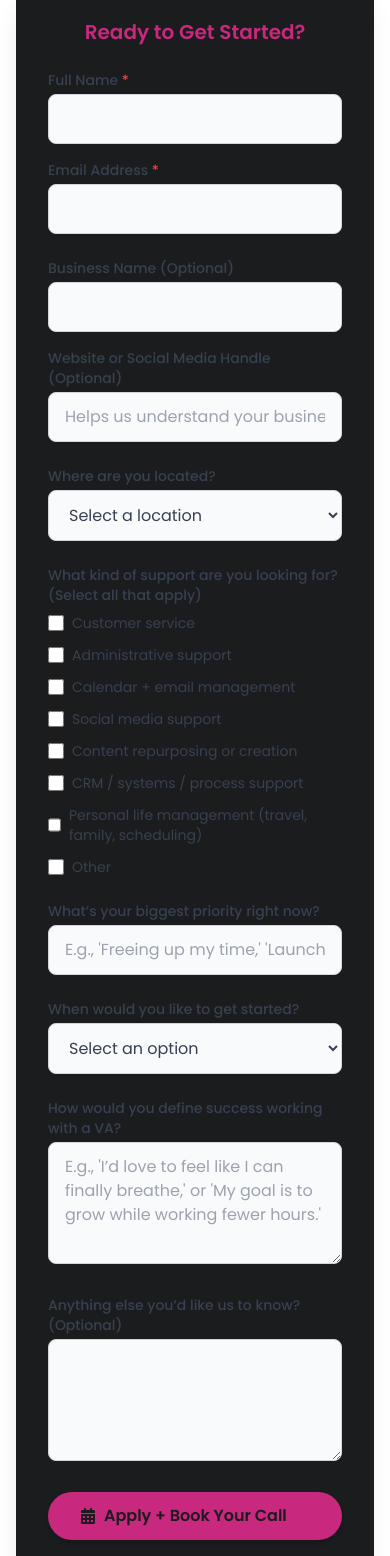
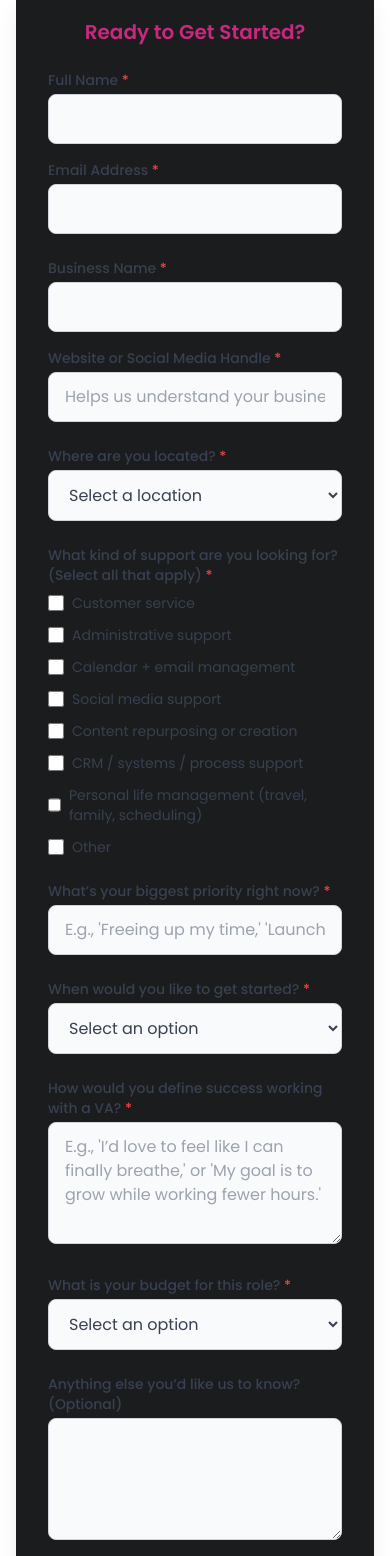
Before and after one commit to CarolKabi/Ai-VA, a React (Vite) app: page /contact in a window 390 px wide. Shown: the part 441-1997 px from the top of the page. Built offline with nearby package versions, Linux system fonts and the light colour scheme.

Commit message:
The comiit

```diff
--- a/src/component/AboutComponent/AboutHero.jsx
+++ b/src/component/AboutComponent/AboutHero.jsx
@@ -38,7 +38,7 @@ const AboutHero = () => {
           </p>
           <div className="flex flex-col sm:flex-row gap-4 justify-center lg:justify-start">
             <Link
-              to={'https://zcal.co/carolinekabi/discovery-call-30min'}
+              to={'/contact'}
               className="relative bg-color text-white font-semibold py-2 px-6 rounded-full shadow-xl hover:shadow-2xl transition-all duration-300 bg-opacity-95 hover:bg-opacity-100 overflow-hidden"
               whileHover={{ scale: 1.1 }}
               whileTap={{ scale: 0.95 }}
--- a/src/component/AboutComponent/MeetCaroline.jsx
+++ b/src/component/AboutComponent/MeetCaroline.jsx
@@ -44,7 +44,7 @@ const MeetCaroline = () => {
             </ul>
           </div>
           <a
-            href="https://zcal.co/carolinekabi/discovery-call-30min"
+            href="/contact"
             target="_blank"
             rel="noopener noreferrer"
             className="relative bg-color text-white font-semibold mt-4 py-2 px-6 rounded-full shadow-xl hover:shadow-2xl transition-all duration-300 bg-opacity-95 hover:bg-opacity-100 overflow-hidden"
--- a/src/component/AboutComponent/Revolution.jsx
+++ b/src/component/AboutComponent/Revolution.jsx
@@ -103,7 +103,7 @@ const Revolution = () => {
           variants={containerVariants}
         >
           <motion.a
-            href="https://zcal.co/carolinekabi/discovery-call-30min"
+            href="/contact"
             target="_blank"
             rel="noopener noreferrer"
             className="inline-flex items-center px-5 py-2 text-xs sm:text-sm font-semibold rounded-full bg-color text-white shadow-lg"
--- a/src/component/AboutComponent/WhyIDoThis.jsx
+++ b/src/component/AboutComponent/WhyIDoThis.jsx
@@ -38,7 +38,7 @@ const WhyIDoThis = () => {
             <span className="font-semibold text-color">One founder. One VA. One transformation at a time.</span>
           </p>
           <a
-            href="https://zcal.co/carolinekabi/discovery-call-30min"
+            href="/contact"
             target="_blank"
             rel="noopener noreferrer"
             className="inline-flex items-center px-4 py-1.5 text-xs sm:text-sm font-semibold rounded-full bg-color text-white shadow-md hover:bg-[#a62066] transition-colors duration-300"
--- a/src/component/ContactComponent/ContactPage.jsx
+++ b/src/component/ContactComponent/ContactPage.jsx
@@ -57,18 +57,19 @@ const ContactUs = () => {
     const supportTypes = Array.from(e.target.querySelectorAll('input[name="supportTypes"]:checked')).map(
       (input) => input.value
     );
-    formData.append('supportTypes', supportTypes.join(', ') || 'N/A');
+    formData.append('supportTypes', supportTypes.join(', '));
 
     // Handle conditional fields
     if (e.target.location.value === 'Other') {
       formData.append('location', e.target.locationOther.value || 'N/A');
     }
-    formData.append('businessName', e.target.businessName.value || 'N/A');
-    formData.append('website', e.target.website.value || 'N/A');
+    formData.append('businessName', e.target.businessName.value);
+    formData.append('website', e.target.website.value);
     formData.append('otherSupport', e.target.otherSupport?.value || 'N/A');
-    formData.append('priority', e.target.priority.value || 'N/A');
-    formData.append('startTime', e.target.startTime.value || 'N/A');
-    formData.append('success', e.target.success.value || 'N/A');
+    formData.append('priority', e.target.priority.value);
+    formData.append('startTime', e.target.startTime.value);
+    formData.append('success', e.target.success.value);
+    formData.append('budget', e.target.budget.value);
     formData.append('additionalInfo', e.target.additionalInfo.value || 'N/A');
 
     try {
@@ -86,6 +87,7 @@ const ContactUs = () => {
           message: 'Form submitted successfully! We’ll get back to you soon.',
         });
         e.target.reset();
+        window.location.href = 'https://zcal.co/carolinekabi/discovery-call-30min';
       } else {
         setLoading(false);
         console.error('Error:', result);
@@ -207,24 +209,26 @@ const ContactUs = () => {
               <div className="grid grid-cols-1 sm:grid-cols-2 gap-4">
                 <div>
                   <label htmlFor="businessName" className="block text-sm font-medium text-gray-700 mb-1">
-                    Business Name (Optional)
+                    Business Name <span className="text-red-500">*</span>
                   </label>
                   <input
                     type="text"
                     id="businessName"
                     name="businessName"
+                    required
                     className="w-full px-4 py-3 border border-gray-300 rounded-lg focus:outline-none focus:ring-2 focus:ring-[#C8287E] text-gray-700 bg-gray-50"
                     aria-label="Your business name"
                   />
                 </div>
                 <div>
                   <label htmlFor="website" className="block text-sm font-medium text-gray-700 mb-1">
-                    Website or Social Media Handle (Optional)
+                    Website or Social Media Handle <span className="text-red-500">*</span>
                   </label>
                   <input
                     type="text"
                     id="website"
                     name="website"
+                    required
                     className="w-full px-4 py-3 border border-gray-300 rounded-lg focus:outline-none focus:ring-2 focus:ring-[#C8287E] text-gray-700 bg-gray-50"
                     aria-label="Your website or social media handle"
                     placeholder="Helps us understand your business"
@@ -233,11 +237,12 @@ const ContactUs = () => {
               </div>
               <div>
                   <label htmlFor="location" className="block text-sm font-medium text-gray-700 mb-1">
-                  Where are you located?
+                    Where are you located? <span className="text-red-500">*</span>
                   </label>
                 <select
                   id="location"
                   name="location"
+                  required
                   className="w-full px-4 py-3 border border-gray-300 rounded-lg focus:outline-none focus:ring-2 focus:ring-[#C8287E] text-gray-700 bg-gray-50"
                   aria-label="Your location"
                 >
@@ -256,7 +261,7 @@ const ContactUs = () => {
               </div>
               <div>
                   <label className="block text-sm font-medium text-gray-700 mb-2">
-                  What kind of support are you looking for? (Select all that apply)
+                    What kind of support are you looking for? (Select all that apply) <span className="text-red-500">*</span>
                   </label>
                 <div className="grid grid-cols-1 sm:grid-cols-2 gap-3">
                   {supportOptions.map((option, idx) => (
@@ -295,12 +300,13 @@ const ContactUs = () => {
               </div>
               <div>
                   <label htmlFor="priority" className="block text-sm font-medium text-gray-700 mb-1">
-                  What’s your biggest priority right now?
+                    What’s your biggest priority right now? <span className="text-red-500">*</span>
                   </label>
                 <input
                   type="text"
                   id="priority"
                   name="priority"
+                  required
                   className="w-full px-4 py-3 border border-gray-300 rounded-lg focus:outline-none focus:ring-2 focus:ring-[#C8287E] text-gray-700 bg-gray-50"
                   aria-label="Your biggest priority"
                   placeholder="E.g., 'Freeing up my time,' 'Launching my course,' 'Getting organized'"
@@ -308,11 +314,12 @@ const ContactUs = () => {
               </div>
               <div>
                   <label htmlFor="startTime" className="block text-sm font-medium text-gray-700 mb-1">
-                  When would you like to get started?
+                    When would you like to get started? <span className="text-red-500">*</span>
                   </label>
                 <select
                   id="startTime"
                   name="startTime"
+                  required
                   className="w-full px-4 py-3 border border-gray-300 rounded-lg focus:outline-none focus:ring-2 focus:ring-[#C8287E] text-gray-700 bg-gray-50"
                   aria-label="When you want to start"
                 >
@@ -325,16 +332,35 @@ const ContactUs = () => {
               </div>
               <div>
                   <label htmlFor="success" className="block text-sm font-medium text-gray-700 mb-1">
-                  How would you define success working with a VA?
+                    How would you define success working with a VA? <span className="text-red-500">*</span>
                   </label>
                 <textarea
                   id="success"
                   name="success"
                   rows="4"
+                  required
                   className="w-full px-4 py-3 border border-gray-300 rounded-lg focus:outline-none focus:ring-2 focus:ring-[#C8287E] text-gray-700 bg-gray-50"
                   aria-label="Define success with a virtual assistant"
                   placeholder="E.g., 'I’d love to feel like I can finally breathe,' or 'My goal is to grow while working fewer hours.'"
                 />
+              </div>
+              <div>
+                <label htmlFor="budget" className="block text-sm font-medium text-gray-700 mb-1">
+                  What is your budget for this role? <span className="text-red-500">*</span>
+                </label>
+                <select
+                  id="budget"
+                  name="budget"
+                  required
+                  className="w-full px-4 py-3 border border-gray-300 rounded-lg focus:outline-none focus:ring-2 focus:ring-[#C8287E] text-gray-700 bg-gray-50"
+                  aria-label="Your budget for this role"
+                >
+                  <option value="">Select an option</option>
+                  <option value="Under $500/month">Under $500/month</option>
+                  <option value="$500 - $1,000/month">$500 - $1,000/month</option>
+                  <option value="$1,000 - $2,000/month">$1,000 - $2,000/month</option>
+                  <option value="Over $2,000/month">Over $2,000/month</option>
+                </select>
               </div>
               <div>
                 <label htmlFor="additionalInfo" className="block text-sm font-medium text-gray-700 mb-1">
@@ -454,7 +480,7 @@ const ContactUs = () => {
             <p className="text-sm sm:text-base text-gray-600 mb-6 leading-relaxed">
               Complete the form above and we’ll be in touch within 1 business day.
             </p>
-            <Link
+            {/* <Link
               to="https://zcal.co/carolinekabi/discovery-call-30min"
               target="_blank"
               rel="noopener noreferrer"
@@ -466,7 +492,7 @@ const ContactUs = () => {
             >
               <FaCalendarAlt className="mr-2 text-base" aria-hidden="true" />
               Apply + Book Your Call
-            </Link>
+            </Link> */}
           </motion.div>
         </div>
       </motion.div>
--- a/src/component/HomeComponent/Testimonial.jsx
+++ b/src/component/HomeComponent/Testimonial.jsx
@@ -153,7 +153,7 @@ const Testimonial = () => {
               exit={{ opacity: 0, scale: 0.8, transition: { duration: 0.3 } }}
             >
               <p
-                className="text-sm sm:text-base leading-relaxed italic"
+                className="text-sm sm:text-base leading-relaxed text-gray-600 italic"
                 style={{ color: '#333/dark gray' }} // Dark gray
               >
                 "{testimonials[currentIndex].quote}"
--- a/src/component/PricingComponents/CastlePlan.jsx
+++ b/src/component/PricingComponents/CastlePlan.jsx
@@ -85,9 +85,7 @@ const CastlePlan = () => {
             Best for those need AI support, cross functional team support, and to do more with less.
           </p>
           <Link
-            to="https://zcal.co/carolinekabi/discovery-call-30min"
-            target="_blank"
-            rel="noopener noreferrer"
+            to="/contact"
             className="inline-flex items-center px-5 py-2 text-xs sm:text-sm font-semibold rounded-full bg-color text-white shadow-md hover:bg-[#a62066] transition-colors duration-300"
             aria-label="Book a strategy call to explore The Castle custom pricing plan with AI Empowered Virtual Assistants"
           >
@@ -123,7 +121,7 @@ const CastlePlan = () => {
               Contact Us Directly
             </Link>
             <Link
-              to="https://zcal.co/carolinekabi/discovery-call-30min"
+              to="/contact"
               target="_blank"
               rel="noopener noreferrer"
               className="inline-flex items-center px-5 py-2 text-xs sm:text-sm font-semibold rounded-full bg-color text-white shadow-md hover:bg-[#a62066] transition-colors duration-300"
--- a/src/component/ServicesComponent/FreeResource.jsx
+++ b/src/component/ServicesComponent/FreeResource.jsx
@@ -50,7 +50,7 @@ const FreeResource = () => {
   const resources = [
     {
       id: 1,
-      title: 'The Founder’s Guide to Delegation in the AI Era',
+      title: 'Why Use AI Trained VAs',
       previewImage: assets.heroabout,
       pdfUrl: assets.pdf1,
     },
@@ -176,7 +176,7 @@ const FreeResource = () => {
 
         {/* Resource Cards */}
         <motion.div
-          className="grid grid-cols-1 sm:grid-cols-2 lg:grid-cols-3 gap-5"
+          className="grid grid-cols-1 sm:grid-cols-2 lg:grid-cols-3 items-center gap-5"
           variants={containerVariants}
         >
           {resources.map((resource) => (
@@ -192,7 +192,7 @@ const FreeResource = () => {
               <img
                 src={resource.previewImage}
                 alt={`Preview of ${resource.title} PDF`}
-                className="w-full h-48 object-cover rounded-lg mb-4"
+                className="w-full h-54 object-cover rounded-lg mb-4"
               />
               <h3 className="text-base sm:text-lg font-bold text-color mb-2 text-center">
                 {resource.title}
--- a/src/component/ServicesComponent/WhyChooseUs.jsx
+++ b/src/component/ServicesComponent/WhyChooseUs.jsx
@@ -126,9 +126,7 @@ const WhyChooseUs = () => {
             Ready to Get Started?
           </h4>
           <a
-            href="https://zcal.co/carolinekabi/discovery-call-30min"
-            target="_blank"
-            rel="noopener noreferrer"
+            href="/contact"
             className="inline-flex items-center px-5 py-2 text-xs sm:text-sm font-semibold rounded-full bg-color text-white shadow-lg hover:bg-[#a62066] transition-colors duration-300"
             aria-label="Book a discovery call to find your perfect virtual assistant with AI Empowered Virtual Assistants"
           >
```
Lines whose indentation alone changed are shown as unchanged.
